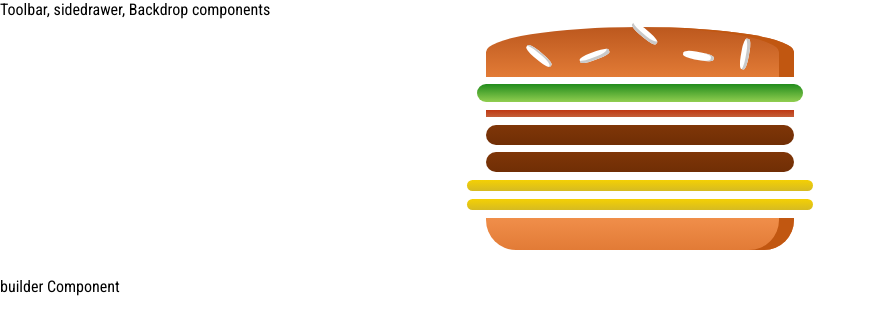
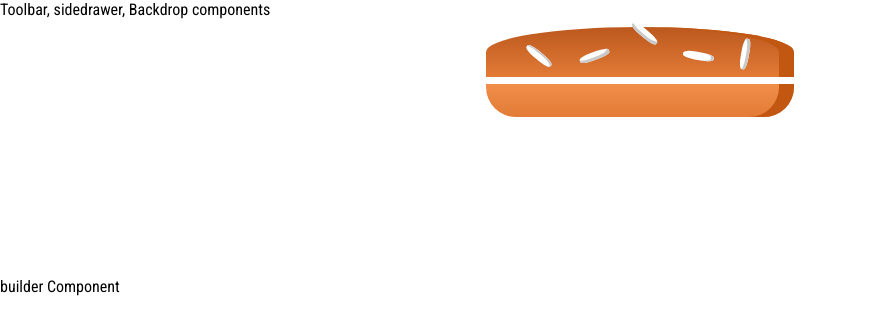
Before and after one commit to roneet002/reactnew, a React app: page / in a window 1280 px wide. Shown: the top 334 px of the page, without its empty margins (0-876 px from the left). Built offline with nearby package versions, Linux system fonts and the light colour scheme.

Commit message:
build component creator

```diff
--- a/src/components/Burger/Burger.js
+++ b/src/components/Burger/Burger.js
@@ -11,7 +11,7 @@ return( <BurgerIngredients key={igKey + i} type={igKey} />)
 );
 });
 
-
+console.log(transformedIngredients)
 return(
 
 <div className="Burger">
--- a/src/containers/BurgerBuilder/BurgerBuilder.js
+++ b/src/containers/BurgerBuilder/BurgerBuilder.js
@@ -9,10 +9,10 @@ class BurgerBuilder extends Component{
     // }
     state = {
             ingrediants:{
-                salad:1,
-                bacon:1,
-                meat:2,
-                cheese:2
+                salad:0,
+                bacon:0,
+                meat:0,
+                cheese:0
             }
         }
 
```
Also changed, not shown: src/components/Burger/BuildControls/BuildControl/BuildControl.js (added, +11 -0 lines), src/components/Burger/BuildControls/BuildControls.js (added, +13 -0 lines).
